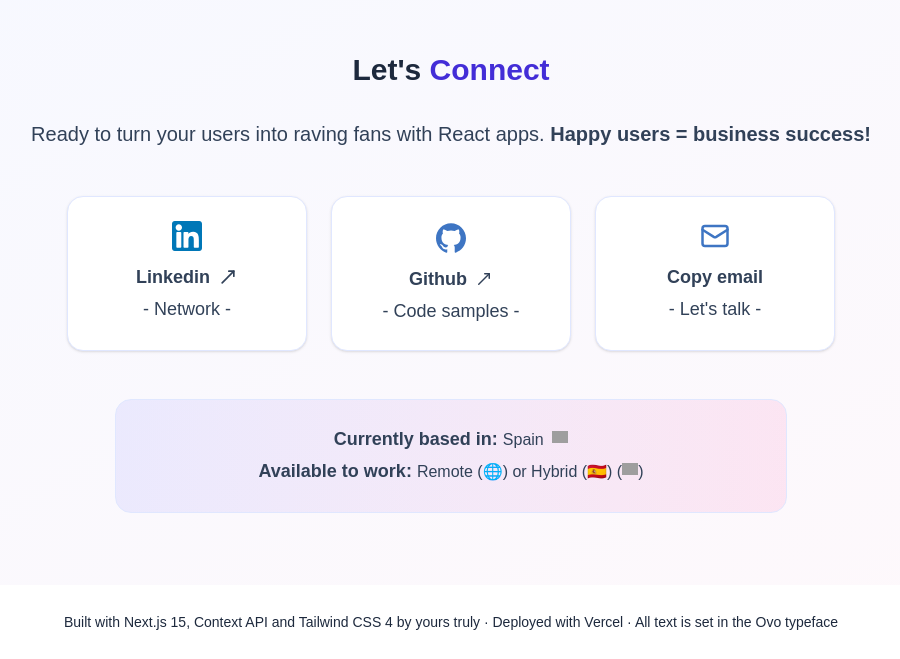
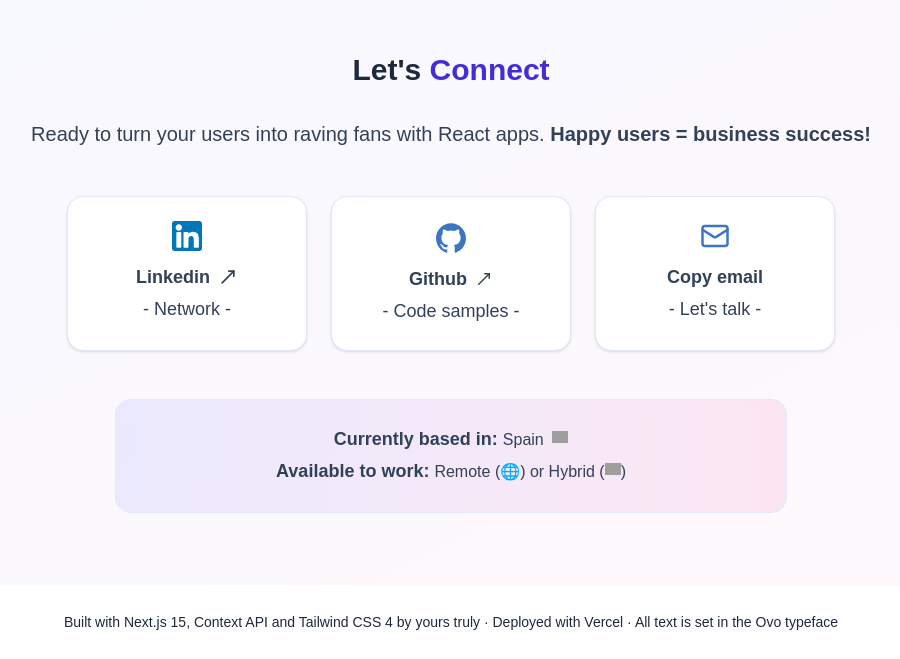
Before and after one commit to verobelo/portfolio-v2, a Next.js app: page / in a window 1280 px wide. Shown: the part 2221-2880 px from the top of the page, without its empty margins (189-1089 px from the left). Built offline with nearby package versions, Linux system fonts and the light colour scheme; grey boxes are pictures that could not be loaded; a web font is replaced by a local one.

Commit message:
Remove Spain emoji

```diff
--- a/_utils/translations.js
+++ b/_utils/translations.js
@@ -21,7 +21,7 @@ export const translations = {
       curr1: 'Currently based in: ',
       curr2: 'Spain',
       curr3: 'Available to work: ',
-      curr4: 'Remote (🌐) or Hybrid (🇪🇸)',
+      curr4: 'Remote (🌐) or Hybrid ',
     },
     hero: {
       certslong: 'View Certifications',
@@ -112,7 +112,7 @@ export const translations = {
       curr1: 'Actualmente vivo en: ',
       curr2: 'España',
       curr3: 'Disponible para trabajar: ',
-      curr4: 'En remoto (🌐) o Híbrido (🇪🇸)',
+      curr4: 'En remoto (🌐) o Híbrido ',
     },
     hero: {
       certslong: 'Ver Certificaciones',
```
